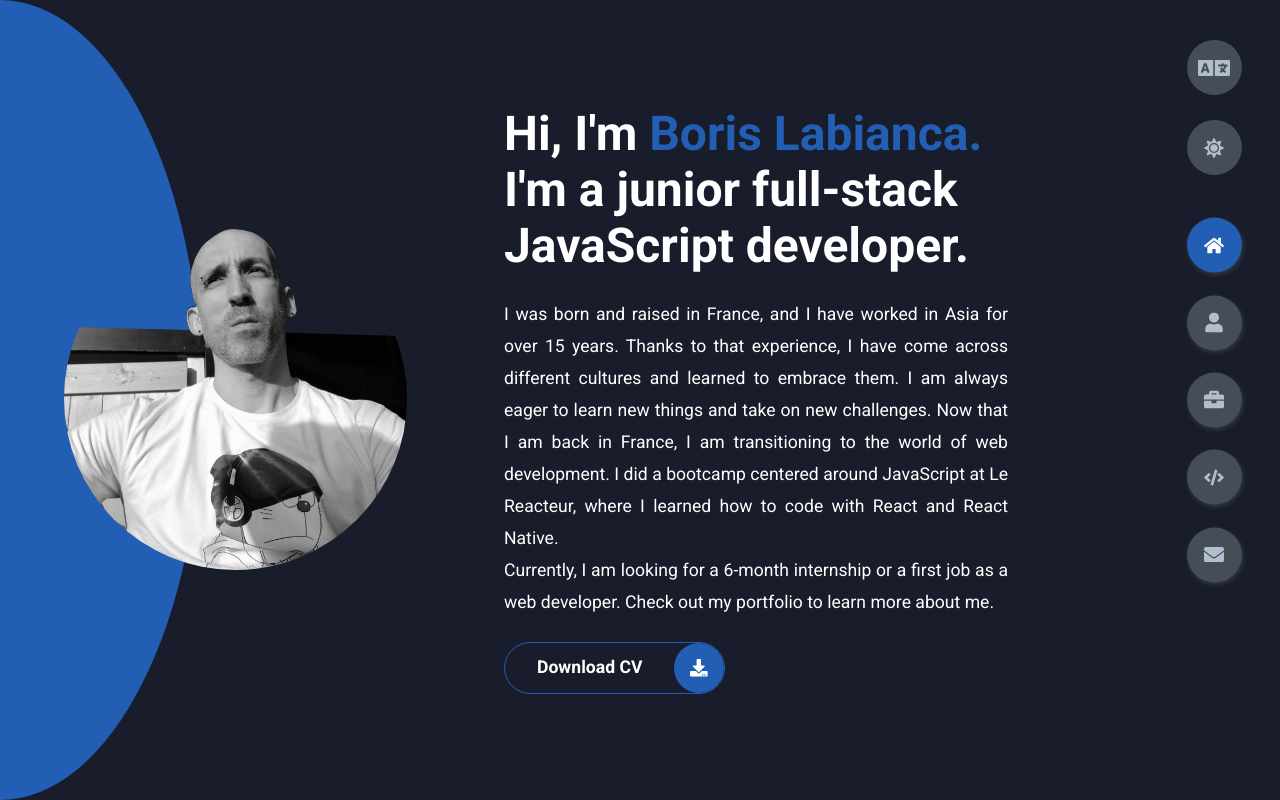
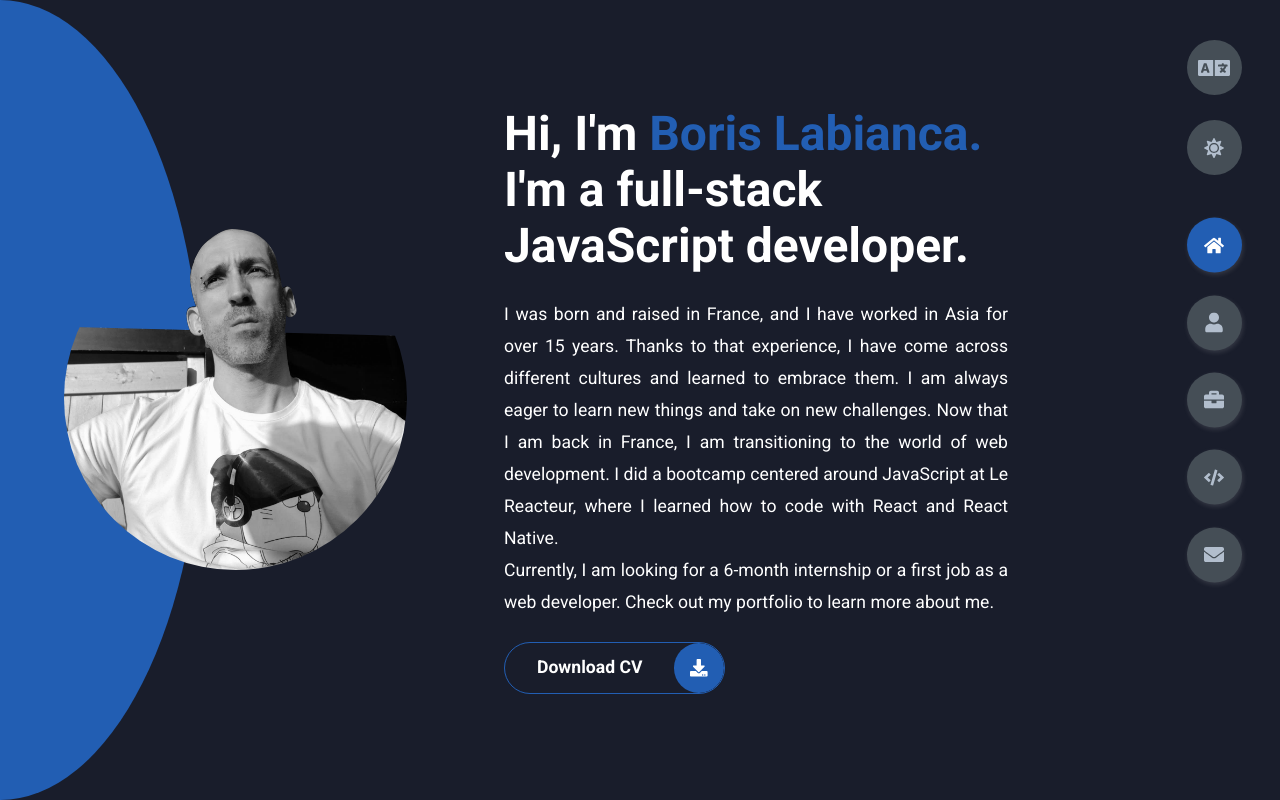
Before and after one commit to BorisLabianca/my-portfolio, a React (Create React App) app: page / in a window 1280 px wide. Built offline with nearby package versions, Linux system fonts and the light colour scheme.

Commit message:
changed French resume

```diff
--- a/src/assets/content.json
+++ b/src/assets/content.json
@@ -3,7 +3,7 @@
     "home": {
       "h1Beg": "Hi, I'm ",
       "h1Span": "Boris Labianca.",
-      "h1End": " I'm a junior full-stack JavaScript developer.",
+      "h1End": " I'm a full-stack JavaScript developer.",
       "bio1": "I was born and raised in France, and I have worked in Asia for over 15 years. Thanks to that experience, I have come across different cultures and learned to embrace them. I am always eager to learn new things and take on new challenges. Now that I am back in France, I am transitioning to the world of web development. I did a bootcamp centered around JavaScript at Le Reacteur, where I learned how to code with React and React Native.",
       "bio2": "Currently, I am looking for a 6-month internship or a first job as a web developer. Check out my portfolio to learn more about me."
     },
@@ -190,7 +190,7 @@
     "home": {
       "h1Beg": "Bonjour, moi, c'est ",
       "h1Span": "Boris Labianca.",
-      "h1End": " Je suis un développeur full-stack JavaScript junior.",
+      "h1End": " Je suis un développeur full-stack JavaScript.",
       "bio1": "Né et élevé en France, j’ai eu la chance de travailler en Asie pendant plus de 15 ans. Cette expérience m'a permis d'entrer en contact avec différentes cultures et de les apprécier. J'aime apprendre de nouvelles choses et faire face à de nouveaux challenges. À présent en reconversion professionnelle, j’ai récemment terminé une formation de développeur web et mobile centrée sur le langage JavaScript avec Le Reacteur où j’ai appris à coder avec React et React Native.",
       "bio2": "Je suis actuellement à la recherche d’un stage de 6 mois ou d’un premier emploi en tant de que développeur web. N’hésitez pas à parcourir mon portfolio pour en savoir plus."
     },
--- a/src/components/CVDownloadButton.js
+++ b/src/components/CVDownloadButton.js
@@ -9,7 +9,7 @@ const CVDownloadButton = () => {
       <a
         href={
           language === "fr"
-            ? "https://drive.google.com/file/d/1NghW9B07patFXht10IF7ufz1iFZLAf3p/view?usp=sharing"
+            ? "https://drive.google.com/file/d/1GsOoxJNY-cUT27lo29702peHQkjKZWdg/view?usp=sharing"
             : "https://drive.google.com/file/d/11AjtDw6PzUhLdXPaKlTKJnFUe0eCpeFk/view?usp=sharing"
         }
         target="_blank"
```
